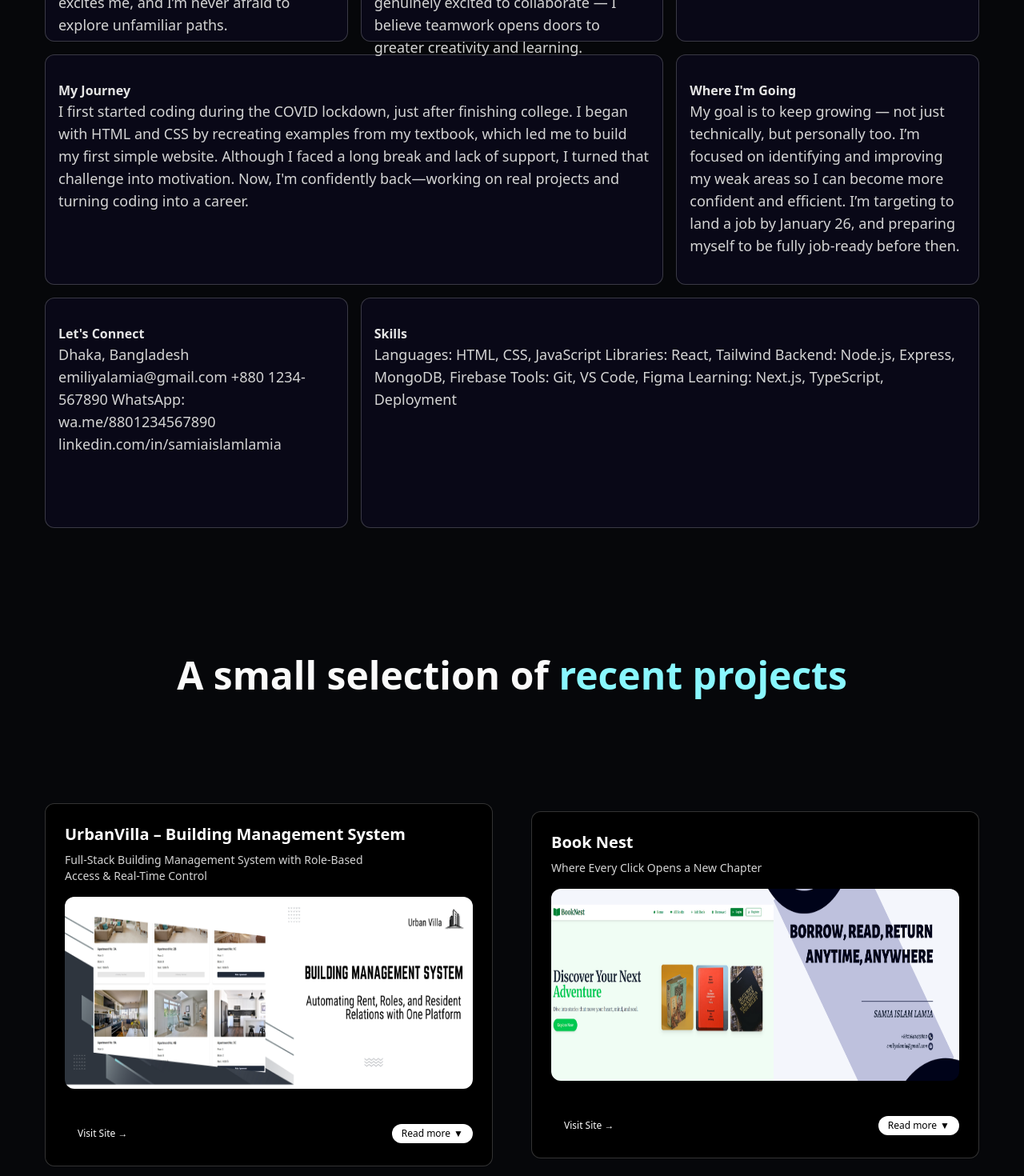
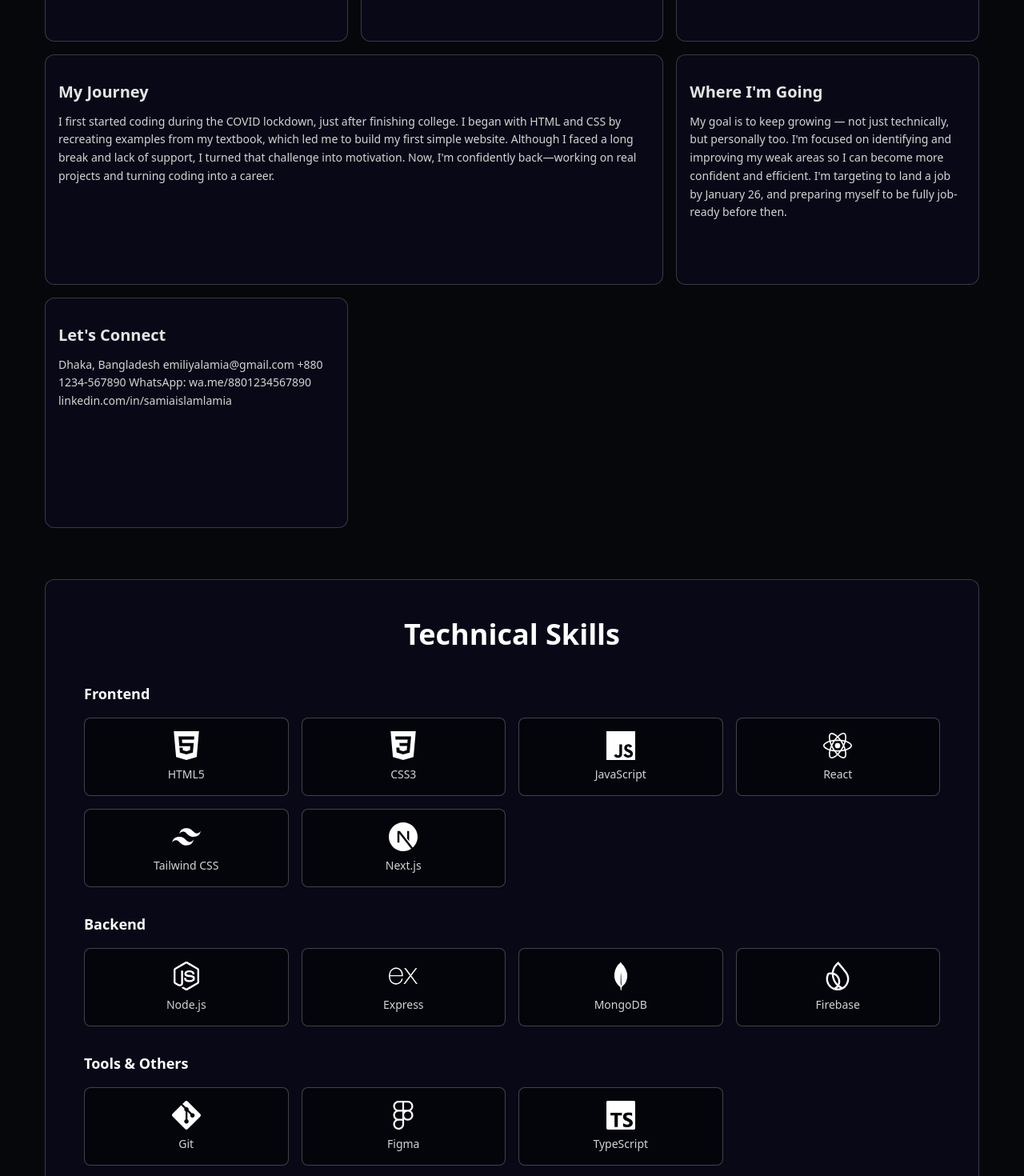
Before and after one commit to samiacodes/Samia-s-creative-Portfolio, a Next.js app: page / in a window 1280 px wide. Shown: the part 1140-2610 px from the top of the page at 80% size. Built offline with nearby package versions, Linux system fonts and the light colour scheme.

Commit message:
Skills updated

```diff
--- /dev/null
+++ b/app/not-found.tsx
@@ -0,0 +1,20 @@
+import Link from "next/link";
+
+export default function NotFound() {
+  return (
+    <div className="min-h-screen flex items-center justify-center bg-black-100">
+      <div className="text-center">
+        <h2 className="text-4xl font-bold text-white mb-4">404 - Page Not Found</h2>
+        <p className="text-white-100 mb-6">
+          Could not find the requested resource
+        </p>
+        <Link
+          href="/"
+          className="px-6 py-3 bg-purple hover:bg-purple/80 text-white rounded-lg transition-colors inline-block"
+        >
+          Return Home
+        </Link>
+      </div>
+    </div>
+  );
+}
--- a/components/Grid.tsx
+++ b/components/Grid.tsx
@@ -1,27 +1,51 @@
 import React from 'react'
 import { BentoGrid, BentoGridItem } from './ui/BentoGrid';
 import { gridItems } from '@/data';
+import TechStack from './TechStack';
 
 const Grid = () => {
   return (
     <section id="about" className="py-20 px-4">
-      <h2 className="text-4xl font-bold text-center mb-10">About Me</h2>
+      <h2 className="text-4xl font-bold text-center mb-10 bg-clip-text text-transparent bg-gradient-to-r from-purple to-blue-400">
+        About Me
+      </h2>
+
+      {/* About Grid */}
       <BentoGrid className="max-w-7xl mx-auto">
         {gridItems.map((item, i) => (
           <BentoGridItem
             key={i}
+            id={item.id}
             title={item.title}
             description={item.description}
             header={item.img}
-            // icon={item.icon}
             className={i === 3 || i === 6 ? "md:col-span-2" : ""}
           />
         ))}
       </BentoGrid>
+
+      {/* Skills Section */}
+      <div className="max-w-7xl mx-auto mt-16">
+        <div className="relative group row-span-1 rounded-xl border border-neutral-200 bg-white p-8 md:p-12 transition-all duration-300 dark:border-white/[0.2] dark:bg-black-100 hover:shadow-xl"
+          style={{
+            background: "#090817",
+            backgroundColor:
+              "linear-gradient(169deg,rgba(9, 8, 23, 1) 0%, rgba(232, 231, 248, 1) 35%, rgba(26, 42, 128, 1) 100%)",
+          }}
+        >
+          {/* Glow effect on hover */}
+          <div className="absolute inset-0 z-0 rounded-xl border border-transparent transition-all duration-300 group-hover:border-sky-400 group-hover:shadow-[0_0_25px_4px_rgba(56,189,248,0.4)] pointer-events-none" />
+
+          <div className="relative z-10">
+            <h2 className="text-4xl font-bold text-center mb-10 bg-clip-text text-white">
+              Technical Skills
+            </h2>
+            <TechStack />
+          </div>
+        </div>
+      </div>
     </section>
   );
 }
 
-
-
 export default Grid
--- /dev/null
+++ b/components/TechStack.tsx
@@ -0,0 +1,102 @@
+"use client";
+
+import React from "react";
+import { motion } from "framer-motion";
+import { techSkills } from "@/data";
+import {
+  SiHtml5,
+  SiCss3,
+  SiJavascript,
+  SiReact,
+  SiTailwindcss,
+  SiNextdotjs,
+  SiNodedotjs,
+  SiExpress,
+  SiMongodb,
+  SiFirebase,
+  SiGit,
+  SiFigma,
+  SiTypescript,
+} from "react-icons/si";
+
+// Icon mapping
+const iconMap: { [key: string]: React.ElementType } = {
+  SiHtml5,
+  SiCss3,
+  SiJavascript,
+  SiReact,
+  SiTailwindcss,
+  SiNextdotjs,
+  SiNodedotjs,
+  SiExpress,
+  SiMongodb,
+  SiFirebase,
+  SiGit,
+  SiFigma,
+  SiTypescript,
+};
+
+const TechStack = () => {
+  return (
+    <div className="w-full">
+      <div className="space-y-8">
+        {techSkills.map((category, categoryIndex) => (
+          <motion.div
+            key={category.category}
+            initial={{ opacity: 0, y: 20 }}
+            whileInView={{ opacity: 1, y: 0 }}
+            viewport={{ once: true }}
+            transition={{ delay: categoryIndex * 0.1 }}
+            className="space-y-4"
+          >
+            {/* Category Title */}
+            <h3 className="text-lg font-semibold text-white dark:text-white mb-4">
+              {category.category}
+            </h3>
+
+            {/* Skills Grid */}
+            <div className="grid grid-cols-2 md:grid-cols-3 lg:grid-cols-4 gap-4">
+              {category.skills.map((skill, skillIndex) => {
+                const IconComponent = iconMap[skill.icon];
+
+                return (
+                  <motion.div
+                    key={skill.name}
+                    initial={{ opacity: 0, scale: 0.8 }}
+                    whileInView={{ opacity: 1, scale: 1 }}
+                    viewport={{ once: true }}
+                    transition={{ delay: skillIndex * 0.05 }}
+                    whileHover={{ scale: 1.05 }}
+                    className="group relative"
+                  >
+                    {/* Skill Card */}
+                    <div className="flex flex-col items-center justify-center p-4 rounded-lg border border-neutral-300 dark:border-neutral-700 bg-white/50 dark:bg-black/50 backdrop-blur-sm transition-all duration-300 hover:shadow-lg hover:border-opacity-100"
+                      style={{
+                        borderColor: `${skill.color}40`,
+                      }}
+                    >
+                      {/* Icon */}
+                      {IconComponent && (
+                        <IconComponent
+                          className="text-4xl mb-2 transition-all duration-300 group-hover:scale-110"
+                          style={{ color: skill.color }}
+                        />
+                      )}
+
+                      {/* Skill Name */}
+                      <span className="text-sm font-medium text-center text-neutral-700 dark:text-neutral-300">
+                        {skill.name}
+                      </span>
+                    </div>
+                  </motion.div>
+                );
+              })}
+            </div>
+          </motion.div>
+        ))}
+      </div>
+    </div>
+  );
+};
+
+export default TechStack;
--- a/components/ui/BentoGrid.tsx
+++ b/components/ui/BentoGrid.tsx
@@ -25,24 +25,22 @@ export const BentoGridItem = ({
   description,
   header,
   icon,
+  id,
 }: {
   className?: string;
   title?: string | React.ReactNode;
   description?: string | React.ReactNode;
   header?: React.ReactNode;
   icon?: React.ReactNode;
-
+  id?: number;
 }) => {
-
-
   return (
     <div
       className={cn(
-        "relative group row-span-1 flex flex-col justify-between space-y-4 rounded-xl border border-neutral-200 bg-white p-4 transition-all duration-300 dark:border-white/[0.2] dark:bg-black-100",
+        "relative group row-span-1 flex flex-col justify-between space-y-4 rounded-xl border border-neutral-200 bg-white p-4 transition-all duration-300 dark:border-white/[0.2] dark:bg-black-100 hover:shadow-xl",
         className
       )}
       style={{
-        //    generated the gradient color from here https://cssgradient.io/
         background: "#090817",
         backgroundColor:
           "linear-gradient(169deg,rgba(9, 8, 23, 1) 0%, rgba(232, 231, 248, 1) 35%, rgba(26, 42, 128, 1) 100%)",
@@ -52,13 +50,13 @@ export const BentoGridItem = ({
       <div className="absolute inset-0 z-0 rounded-xl border border-transparent transition-all duration-300 group-hover:border-sky-400 group-hover:shadow-[0_0_25px_4px_rgba(56,189,248,0.4)] pointer-events-none" />
 
       {/* Content */}
-      <div className="relative z-10">
+      <div className="relative z-10 h-full flex flex-col">
         {header}
         {icon && <div className="mb-2">{icon}</div>}
-        <div className="font-sans font-bold text-neutral-600 dark:text-neutral-200">
+        <div className="font-sans font-bold text-xl mb-3 text-neutral-600 dark:text-neutral-200">
           {title}
         </div>
-        <div className="font-sans text-lg font-normal text-neutral-600 dark:text-neutral-300">
+        <div className="font-sans text-sm leading-relaxed font-normal text-neutral-600 dark:text-neutral-300 flex-grow">
           {description}
         </div>
       </div>
--- a/data/index.ts
+++ b/data/index.ts
@@ -5,93 +5,13 @@ export const navItems = [
   { name: "Contact", link: "#contact" },
 ];
 
-// export const gridItems = [
-//   {
-//     id: 1,
-//     title: "Collaboration",
-//     description:
-//       "As a new developer, I always focus on delivering great UI and functionality. I’m ready to learn and apply modern and advanced tech to make user-friendly solutions.",
-//     className: "lg:col-span-3 md:col-span-6 md:row-span-4 lg:min-h-[60vh]",
-//     imgClassName: "w-full h-full",
-//     titleClassName: "justify-end",
-//     img: "",
-//     spareImg: "",
-//   },
-//   {
-//     id: 2,
-//     title: "Flexibility",
-//     description:
-//       "I’m open to working across different time zones. I actively try to stay updated with advanced tools and techniques because I dream of becoming a top-tier developer.",
-//     className: "lg:col-span-2 md:col-span-3 md:row-span-2",
-//     imgClassName: "",
-//     titleClassName: "justify-start",
-//     img: "",
-//     spareImg: "",
-//   },
-//   {
-//     id: 3,
-//     title: "Tech Stack",
-//     description:
-//       "I’ve built projects with React, MongoDB, Firebase, and Tailwind CSS. Right now, I’m learning Next.js and TypeScript — and enjoying every bit of it!",
-//     className: "lg:col-span-2 md:col-span-3 md:row-span-2",
-//     imgClassName: "",
-//     titleClassName: "justify-center",
-//     img: "",
-//     spareImg: "",
-//   },
-//   {
-//     id: 4,
-//     title: "My Drive",
-//     description:
-//       "I’m passionate about coding, solving tech problems, and learning new things. Building functional, beautiful apps makes me feel alive and excited.",
-//     className: "lg:col-span-2 md:col-span-3 md:row-span-1",
-//     imgClassName: "",
-//     titleClassName: "justify-start",
-//     img: "",
-//     spareImg: "",
-//   },
-//   {
-//     id: 5,
-//     title: "Current Projects",
-//     description:
-//       "I’m currently working on a school management app using Next.js and TypeScript. I feel like I’ve just stepped into the vast tech ocean — and I’m ready to dive deep!",
-//     className: "md:col-span-3 md:row-span-2",
-//     imgClassName: "absolute right-0 bottom-0 md:w-96 w-60",
-//     titleClassName: "justify-center md:justify-start lg:justify-center",
-//     img: "",
-//     spareImg: "",
-//   },
-//   {
-//     id: 6,
-//     title: "Let’s Work Together",
-//     description:
-//       "While I'm still building strong projects before applying for jobs, I'm open to opportunities, collaborations, and exciting ideas. Reach out anytime!",
-//     className: "lg:col-span-2 md:col-span-3 md:row-span-1",
-//     imgClassName: "",
-//     titleClassName: "justify-center md:max-w-full max-w-60 text-center",
-//     img: "",
-//     spareImg: "",
-//   },
-//   // {
-//   //   id: 7,
-//   //   title: "Samia Islam Lamia",
-//   //   description:
-//   //     " Dhaka, Bangladesh\n emiliyalamia@gmail.com\n linkedin.com/in/samiaislamlamia\n\nAspiring Web Developer | Passionate Learner | Frontend & MERN Stack Enthusiast",
-//   //   className:
-//   //     "md:col-span-6 lg:col-span-5 md:row-span-2 border dark:border-neutral-800 border-neutral-200 p-6 rounded-xl bg-gradient-to-br from-neutral-100 to-neutral-200 dark:from-neutral-900 dark:to-neutral-800",
-//   //   imgClassName: "",
-//   //   titleClassName: "justify-center text-center",
-//   //   img: "",
-//   //   spareImg: "",
-//   // },
-// ];
 
 export const gridItems = [
   {
     id: 1,
     title: "Who I Am",
     description:
-      "I would describe myself as somewhere between introvert and extrovert. I always try to give my best effort, even when things aren’t perfect. I believe in growth through trying, failing, and improving. Learning something new excites me, and I’m never afraid to explore unfamiliar paths.",
+      "I would describe myself as somewhere between introvert and extrovert. I always try to give my best effort, even when things aren't perfect. I believe in growth through trying, failing, and improving. Learning something new excites me, and I'm never afraid to explore unfamiliar paths.",
     className: "lg:col-span-2 md:col-span-3 md:row-span-1",
     imgClassName: "",
     titleClassName: "justify-start",
@@ -102,7 +22,7 @@ export const gridItems = [
     id: 2,
     title: "What I Enjoy",
     description:
-      "I equally enjoy both frontend and backend development. For me, functionality and visual appeal go hand-in-hand. I love creating interfaces that feel alive, with meaningful interactivity. While I haven’t worked in a team yet, I’m genuinely excited to collaborate — I believe teamwork opens doors to greater creativity and learning.",
+      "I equally enjoy both frontend and backend development. For me, functionality and visual appeal go hand-in-hand. I love creating interfaces that feel alive, with meaningful interactivity. While I haven't worked in a team yet, I'm genuinely excited to collaborate — I believe teamwork opens doors to greater creativity and learning.",
     className: "lg:col-span-2 md:col-span-3 md:row-span-2",
     imgClassName: "",
     titleClassName: "justify-start",
@@ -113,7 +33,7 @@ export const gridItems = [
     id: 3,
     title: "Beyond Coding",
     description:
-      "Outside of programming, I’m passionate about books, crafting, DIY projects, and embroidery. I love nature, planting trees, and find joy in peaceful moments. These hobbies keep me grounded and bring balance to my everyday life.",
+      "Outside of programming, I'm passionate about books, crafting, DIY projects, and embroidery. I love nature, planting trees, and find joy in peaceful moments. These hobbies keep me grounded and bring balance to my everyday life.",
     className: "lg:col-span-2 md:col-span-3 md:row-span-2",
     imgClassName: "",
     titleClassName: "justify-center",
@@ -135,7 +55,7 @@ export const gridItems = [
     id: 5,
     title: "Where I'm Going",
     description:
-      "My goal is to keep growing — not just technically, but personally too. I’m focused on identifying and improving my weak areas so I can become more confident and efficient. I’m targeting to land a job by January 26, and preparing myself to be fully job-ready before then.",
+      "My goal is to keep growing — not just technically, but personally too. I'm focused on identifying and improving my weak areas so I can become more confident and efficient. I'm targeting to land a job by January 26, and preparing myself to be fully job-ready before then.",
     className: "md:col-span-3 md:row-span-2",
     imgClassName: "absolute right-0 bottom-0 md:w-96 w-60",
     titleClassName: "justify-center md:justify-start lg:justify-center",
@@ -154,17 +74,38 @@ export const gridItems = [
     img: "",
     spareImg: "",
   },
+];
+
+// Tech Skills with proficiency levels
+export const techSkills = [
   {
-    id: 7,
-    title: "Skills",
-    description:
-      " Languages: HTML, CSS, JavaScript\n Libraries: React, Tailwind\n Backend: Node.js, Express, MongoDB, Firebase\n Tools: Git, VS Code, Figma\n Learning: Next.js, TypeScript, Deployment",
-    className:
-      "md:col-span-6 lg:col-span-5 md:row-span-2 border dark:border-neutral-800 border-neutral-200 p-6 rounded-xl text-sm whitespace-pre-wrap",
-    imgClassName: "",
-    titleClassName: "justify-center text-center",
-    img: "",
-    spareImg: "",
+    category: "Frontend",
+    skills: [
+      { name: "HTML5", level: 90, icon: "SiHtml5", color: "#ffffff" },
+      { name: "CSS3", level: 85, icon: "SiCss3", color: "#ffffff" },
+      { name: "JavaScript", level: 80, icon: "SiJavascript", color: "#ffffff" },
+      { name: "React", level: 75, icon: "SiReact", color: "#ffffff" },
+      { name: "Tailwind CSS", level: 85, icon: "SiTailwindcss", color: "#ffffff" },
+      { name: "Next.js", level: 65, icon: "SiNextdotjs", color: "#ffffff" },
+    ],
+  },
+  {
+    category: "Backend",
+    skills: [
+      { name: "Node.js", level: 70, icon: "SiNodedotjs", color: "#ffffff" },
+      { name: "Express", level: 70, icon: "SiExpress", color: "#ffffff" },
+      { name: "MongoDB", level: 75, icon: "SiMongodb", color: "#ffffff" },
+      { name: "Firebase", level: 65, icon: "SiFirebase", color: "#ffffff" },
+    ],
+  },
+  {
+    category: "Tools & Others",
+    skills: [
+      { name: "Git", level: 75, icon: "SiGit", color: "#ffffff" },
+      // { name: "VS Code", level: 90, icon: "", color: "#ffffff" },
+      { name: "Figma", level: 60, icon: "SiFigma", color: "#ffffff" },
+      { name: "TypeScript", level: 55, icon: "SiTypescript", color: "#ffffff" },
+    ],
   },
 ];
 
@@ -309,6 +250,6 @@ export const socialMedia = [
   {
     id: 3,
     img: "/link.svg",
-    url: "https://linkedin.com/in/samiaislamlamia",
+    url: "https://linkedin.com/in/samiyalamiya",
   },
 ];
--- a/package.json
+++ b/package.json
@@ -16,6 +16,7 @@
     "class-variance-authority": "^0.7.1",
     "clsx": "^2.1.1",
     "framer-motion": "^12.23.12",
+    "lottie-react": "^2.4.1",
     "lucide-react": "^0.539.0",
     "mini-svg-data-uri": "^1.4.4",
     "motion": "^12.23.12",
@@ -24,7 +25,7 @@
     "react": "19.1.0",
     "react-dom": "19.1.0",
     "react-icons": "^5.5.0",
-    "react-lottie": "^1.2.10",
+    "simple-icons": "^15.17.0",
     "tailwind-merge": "^3.3.1",
     "tailwindcss-animate": "^1.0.7"
   },
@@ -33,7 +34,6 @@
     "@types/node": "^20",
     "@types/react": "^19",
     "@types/react-dom": "^19",
-    "@types/react-lottie": "^1.2.10",
     "autoprefixer": "^10.4.21",
     "eslint": "^9",
     "eslint-config-next": "15.4.6",
```
Also changed, not shown: components/ui/lottie-player.tsx (added, +45 -0 lines), 1 other file (tests, documents, lock files or other folders).
